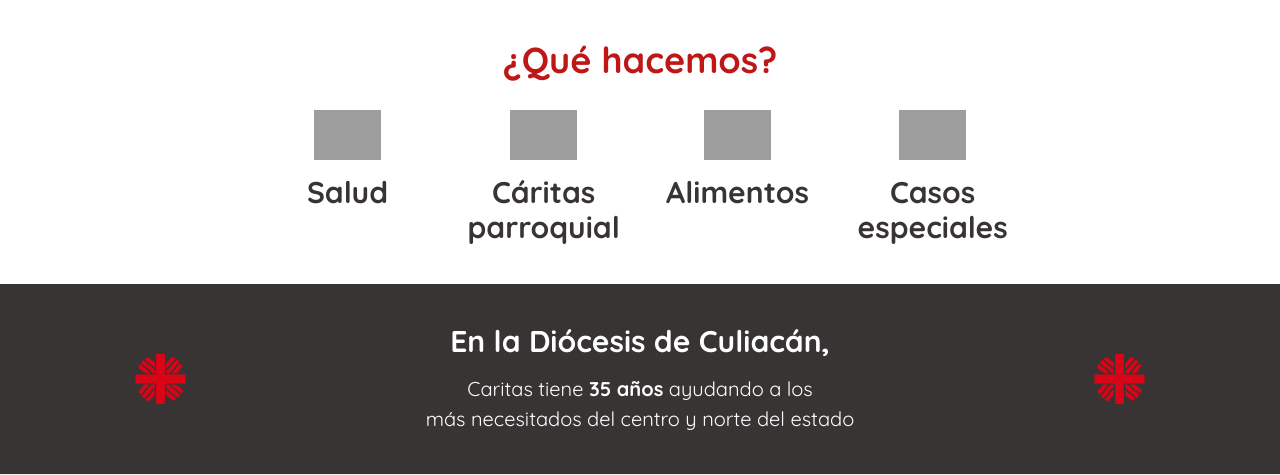
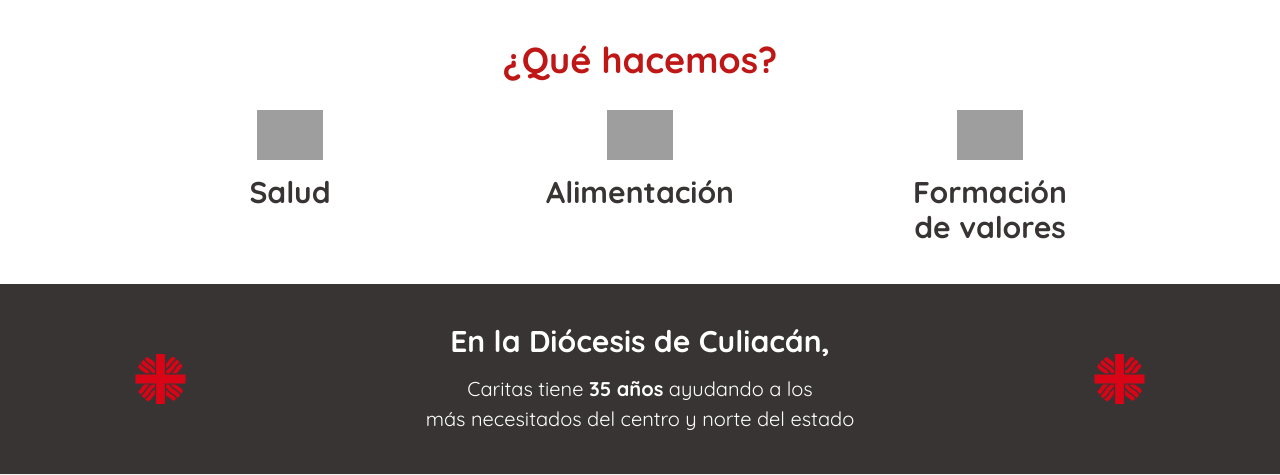
Before and after one commit to JoseArLoLo/CaritasRemake, a PHP site: page / in a window 1280 px wide. Shown: the part 1011-1486 px from the top of the page. Run offline with PHP 8.4, Linux system fonts and the light colour scheme; grey boxes are pictures that could not be loaded.

Commit message:
Actualizacion pagina pdf 1

```diff
--- a/includes/templates/footer.php
+++ b/includes/templates/footer.php
@@ -67,8 +67,8 @@
                 </a>
             </div>
             <div>
-                <p>&#174;<?php echo date('Y'); ?>. Caritas Diocesana de Culiacan Todos los derechos reservados.</p>
-                <p>Aviso de Privacidad.</p>
+                <p class="esp">&#174;<?php echo date('Y'); ?>. Caritas Diocesana de Culiacan Todos los derechos reservados.</p>
+                <p class="esp">Aviso de Privacidad.</p>
             </div>
         </div>
     </div>
--- a/index.php
+++ b/index.php
@@ -26,21 +26,21 @@ incluirTemplate("header", $pagina = "principal");
                 </picture>
                 <h3>Salud</h3>
             </a>
-            <a href="/que-hacemos?id=2">
+            <!-- <a href="/que-hacemos?id=2">
                 <picture>
                     <source srcset="/build/img/02_Caritas_Parroquial.avif" type="image/avif">
                     <source srcset="/build/img/02_Caritas_Parroquial.webp" type="image/webp">
                     <img loading="lazy" src="/build/img/02_Caritas_Parroquial.png" alt="Icono caritas parroquial">
                 </picture>
                 <h3>Cáritas parroquial</h3>
-            </a>
+            </a> -->
             <a href="/que-hacemos?id=3">
                 <picture>
                     <source srcset="/build/img/03_Alimentos.avif" type="image/avif">
                     <source srcset="/build/img/03_Alimentos.webp" type="image/webp">
                     <img loading="lazy" src="/build/img/03_Alimentos.png" alt="Icono alimentos">
                 </picture>
-                <h3>Alimentos</h3>
+                <h3>Alimentación</h3>
             </a>
             <a href="/que-hacemos?id=4">
                 <picture>
@@ -48,7 +48,7 @@ incluirTemplate("header", $pagina = "principal");
                     <source srcset="/build/img/04_Casos_Especiales.webp" type="image/webp">
                     <img loading="lazy" src="/build/img/04_Casos_Especiales.png" alt="Icono casos especiales">
                 </picture>
-                <h3>Casos especiales</h3>
+                <h3>Formación de valores</h3>
             </a>
         </div>
     </section>
--- a/src/scss/internas/_que_hacemos.scss
+++ b/src/scss/internas/_que_hacemos.scss
@@ -2,6 +2,8 @@
 @use "base/mixins" as m;
 
 .que-hacemos {
+    width: min(95%, 120rem);
+    margin: 0 auto;
     display: flex;
     flex-direction: column;
     gap: 3rem;
@@ -13,19 +15,15 @@
     .acciones {
         display: flex;
         flex-wrap: wrap;
-        justify-content: center;
+        justify-content: space-evenly;
         gap: 2.5rem;
-        @include m.telefono {
-            gap: 3.5rem;
-        }
-        @include m.tablet {
-            gap: 4.5rem;
-        }
+        text-align: center;
         a {
             display: flex;
             flex-direction: column;
             justify-content: flex-start;
             align-items: center;
+            align-content: center;
             flex-wrap: wrap;
             gap: 1.5rem;
             max-width: 15rem;
--- a/src/scss/layout/_footer.scss
+++ b/src/scss/layout/_footer.scss
@@ -76,6 +76,9 @@ footer {
                     width: auto;
                     vertical-align: middle;
                 }
+                &.esp {
+                    text-align: right;
+                }
             }
             .icons {
                 display: flex;
```
Also changed, not shown: build/css/app.css, 4 other files.
